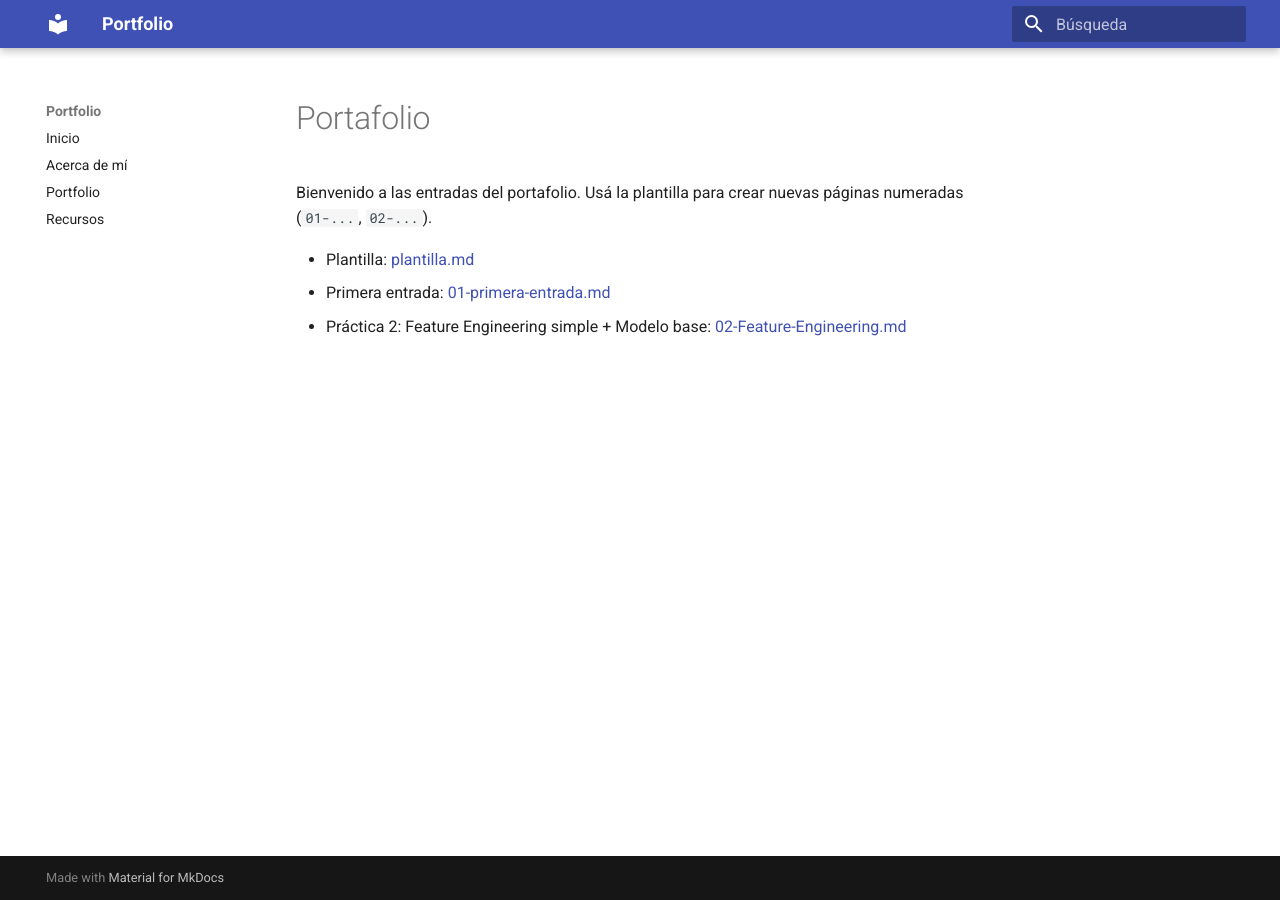
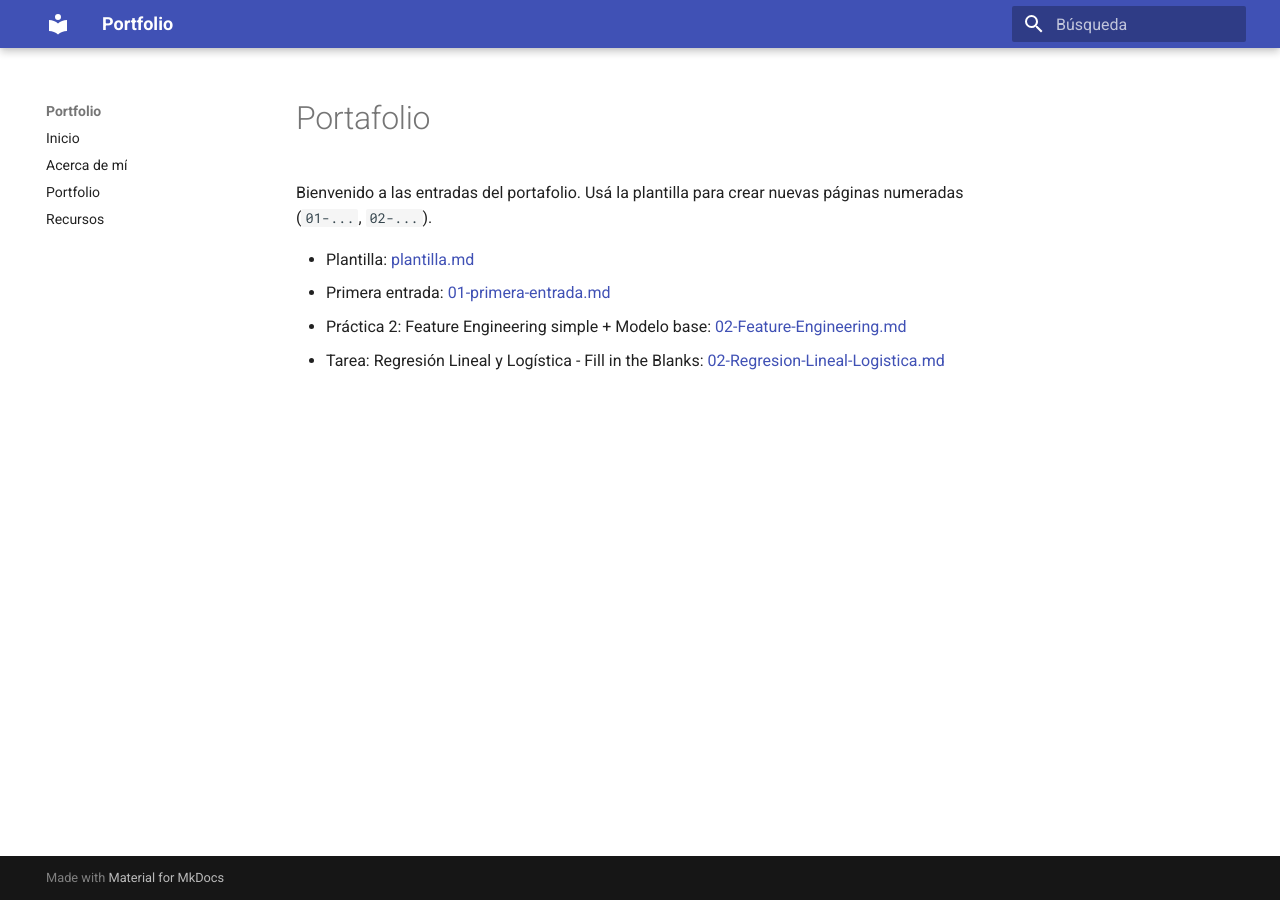
Before and after one commit to keyvigl/ia-portafolio, an MkDocs documentation site: the page built from docs/portfolio/index.md, in a window 1280 px wide. Built offline with MkDocs 1.6.1 and Material for MkDocs 9.7.7, drawn with Linux system fonts in a browser that asks for light colours.

Commit message:
Update index.md

```diff
--- a/docs/portfolio/index.md
+++ b/docs/portfolio/index.md
@@ -11,3 +11,4 @@ Bienvenido a las entradas del portafolio. Usá la plantilla para crear nuevas p
 - Plantilla: [plantilla.md](plantilla.md)
 - Primera entrada: [01-primera-entrada.md](01-primera-entrada.md)
 - Práctica 2: Feature Engineering simple + Modelo base: [02-Feature-Engineering.md](02-Feature-Engineering.md)
+- Tarea: Regresión Lineal y Logística - Fill in the Blanks: [02-Regresion-Lineal-Logistica.md](02-Regresion-Lineal-Logistica.md)
```
